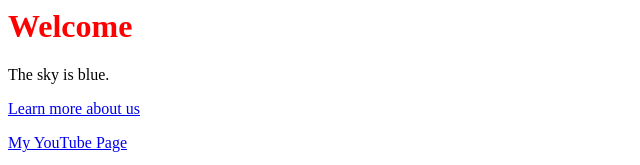
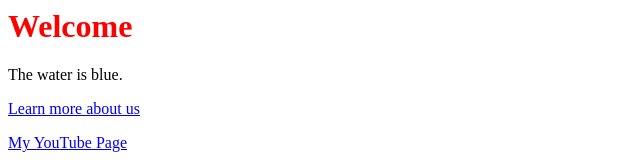
Before and after one commit to Kotulla/my-example-site, a plain HTML site: page index.html in a window 1280 px wide. Shown: the top 165 px of the page, 0-640 px from the left. Drawn offline with Linux system fonts and the light colour scheme.

Commit message:
Update index.html

```diff
--- a/index.html
+++ b/index.html
@@ -8,7 +8,7 @@
 </head>
 <body>
     <h1>Welcome</h1>
-    <p>The sky is blue.</p>
+    <p>The water is blue.</p>
     <a href="about.html">Learn more about us</a>
     <p><a target="_blank" href="https://treffpunkt-vr.de/">My YouTube Page</a>
 
```
